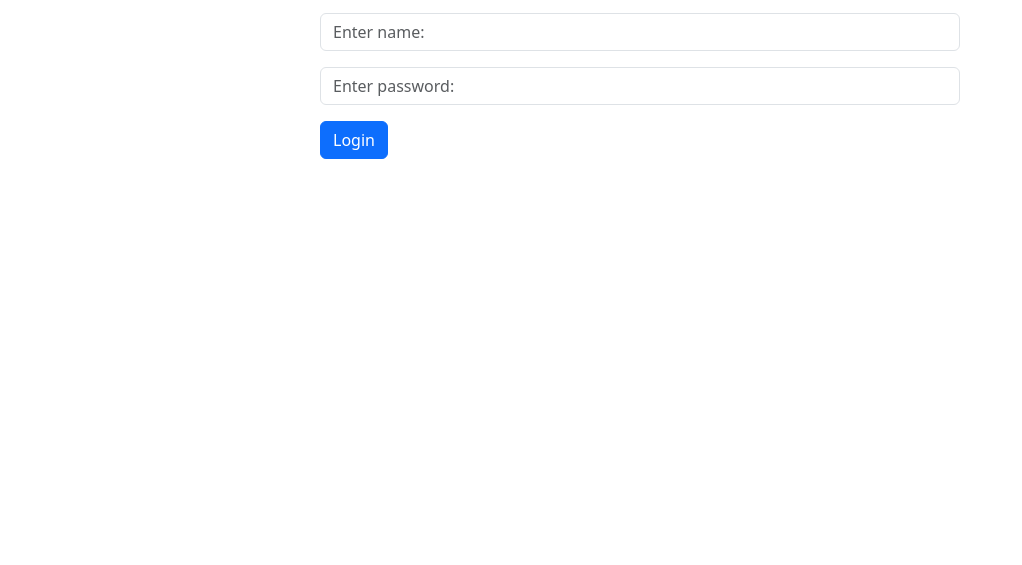
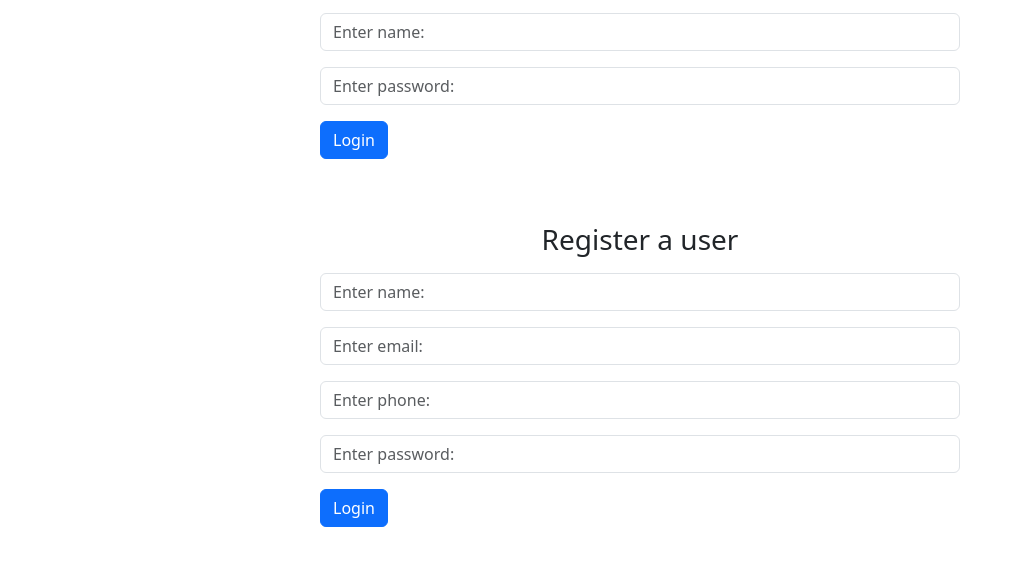
Before and after one commit to TripleK77/2021-MIIT-CSE-017, a plain HTML site: page index.html in a window 1280 px wide. Shown: the part 83-648 px from the top of the page, without its empty margins (0-1022 px from the left). Drawn offline with nearby package versions, Linux system fonts and the light colour scheme.

Commit message:
Update index.html

```diff
--- a/index.html
+++ b/index.html
@@ -14,6 +14,15 @@
         <input type="password" placeholder="Enter password:" class="form-control mb-3">
         <button class="btn btn-primary mb-3">Login</button>
     </form>
+    <form class="col-md-6 m-auto mt-5">
+        <h3 class="text-center mb-3">Register a user</h3>
+        <input type="text" placeholder="Enter name:" class="form-control mb-3">
+        <input type="email" placeholder="Enter email:" class="form-control mb-3">
+        <input type="phone" placeholder="Enter phone:" class="form-control mb-3">
+        <input type="password" placeholder="Enter password:" class="form-control mb-3">
+        <button class="btn btn-primary mb-3">Login</button>
+
+    </form>
     <script src="https://cdn.jsdelivr.net/npm/bootstrap@5.3.3/dist/js/bootstrap.bundle.min.js" integrity="sha384-YvpcrYf0tY3lHB60NNkmXc5s9fDVZLESaAA55NDzOxhy9GkcIdslK1eN7N6jIeHz" crossorigin="anonymous"></script>
 </body>
 </html>
```
